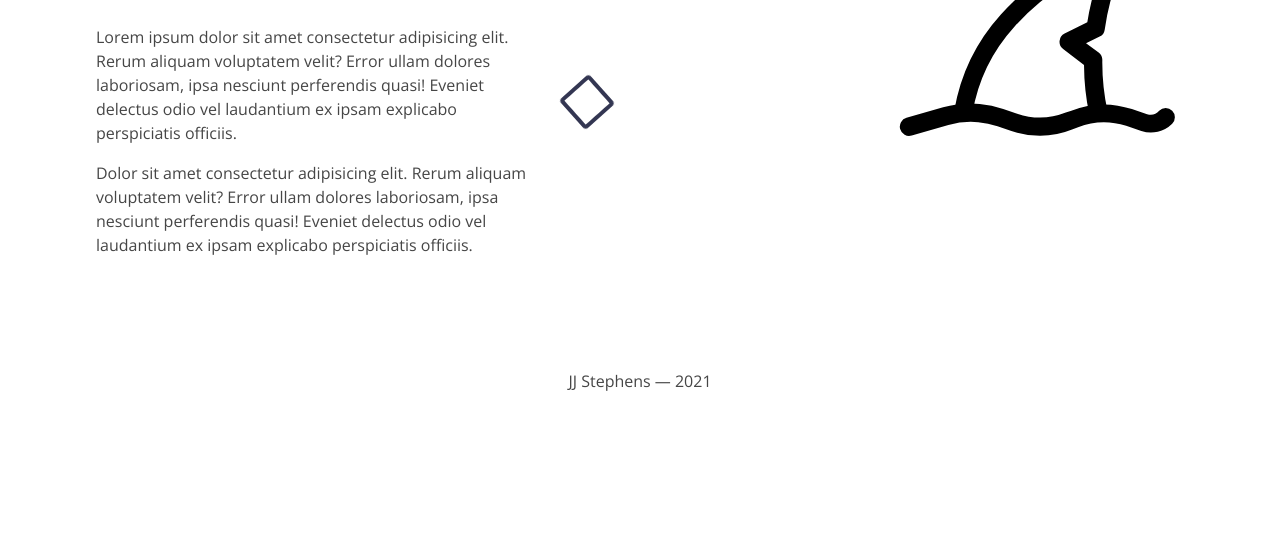
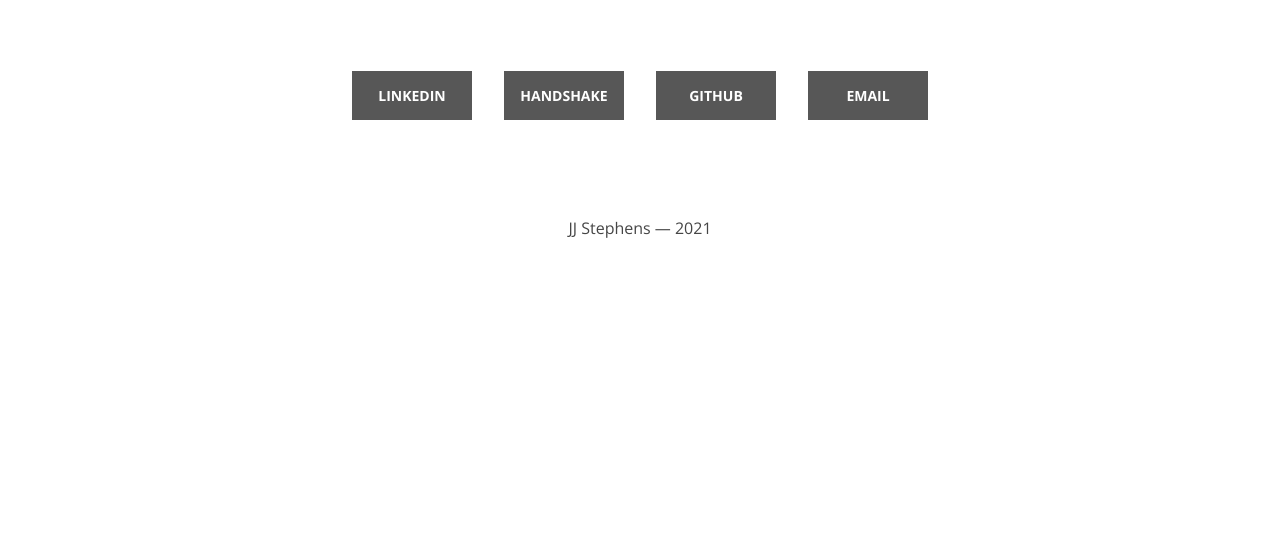
Before and after one commit to JosiahStephens/personalWebsite, a plain HTML site: page contact/index.html in a window 1280 px wide. Shown: the part 253-800 px from the top of the page. Drawn offline with nearby package versions, Linux system fonts and the light colour scheme.

Commit message:
finished the buttons

```diff
--- a/contact/index.html
+++ b/contact/index.html
@@ -53,26 +53,29 @@
     </nav>
   </header>
   <main>
-    <article class="panel form">
-      <div class="text-wrap">
-        <h1>Contact</h1>
-        <p>
-          Lorem ipsum dolor sit amet consectetur adipisicing elit. Rerum aliquam voluptatem velit? Error ullam dolores
-          laboriosam, ipsa nesciunt perferendis quasi! Eveniet delectus odio vel laudantium ex ipsam explicabo
-          perspiciatis officiis.
-        </p>
-        <p>
-          Dolor sit amet consectetur adipisicing elit. Rerum aliquam voluptatem velit? Error ullam dolores
-          laboriosam, ipsa nesciunt perferendis quasi! Eveniet delectus odio vel laudantium ex ipsam explicabo
-          perspiciatis
-          officiis.
-        </p>
-      </div>
-      <div class="image-wrap shark-svg">
-        <img src="../images/shark-fin.svg" alt="shark fin">
-      </div>
-      <div class="image-wrap">
-        <span class="loader"><span class="loader-inner"></span></span>
+    <article class="vertical-center">
+      <h1>Contact</h1>
+      <div class="button-wrap">
+        <div class="button-container">
+          <a class="button" href="https://www.linkedin.com/in/josiah-stephens/" target="_blank">
+            LinkedIn
+          </a>
+        </div>
+        <div class="button-container">
+          <a class="button" href="https://byu.joinhandshake.com/users/23538534" target="_blank">
+            Handshake
+          </a>
+        </div>
+        <div class="button-container">
+          <a class="button" href="https://github.com/JosiahStephens" target="_blank">
+            GitHub
+          </a>
+        </div>
+        <div class="button-container">
+          <a class="button" href="mailto: siahstephens@gmail.com" target="_blank">
+            Email
+          </a>
+        </div>
       </div>
     </article>
   </main>
--- a/styles/main.css
+++ b/styles/main.css
@@ -347,16 +347,32 @@
   cursor: pointer;
   display: inline-block;
   color: var(--white);
-  /* border: 2px solid var(--navy); */
+  width: 120px;
   font-family: "Open Sans", sans-serif;
   font-size: 14px;
   padding: 1rem 2rem 1.2rem;
   margin-top: 2rem;
 }
 
+a.button {
+  position: relative;
+  display: block;
+  margin: 30px auto 0;
+  padding: 14px 15px;
+  color: #fff;
+  font-size: 14px;
+  border-radius: 0;
+  font-weight: bold;
+  text-align: center;
+  text-decoration: none;
+  text-transform: uppercase;
+}
+
 .button-wrap {
   display: flex;
+  flex-wrap: wrap;
   gap: 2rem;
+  justify-content: space-around;
 }
 
 .scroll-down {
@@ -743,6 +759,9 @@
     grid-row: 3;
     grid-column: 2 / span 2;
   }
+  .button-wrap {
+    flex-wrap: nowrap;
+  }
 }
 
 @media (min-width: 1000px) {
```
Also changed, not shown: about/index.html (+12 -5 lines).
